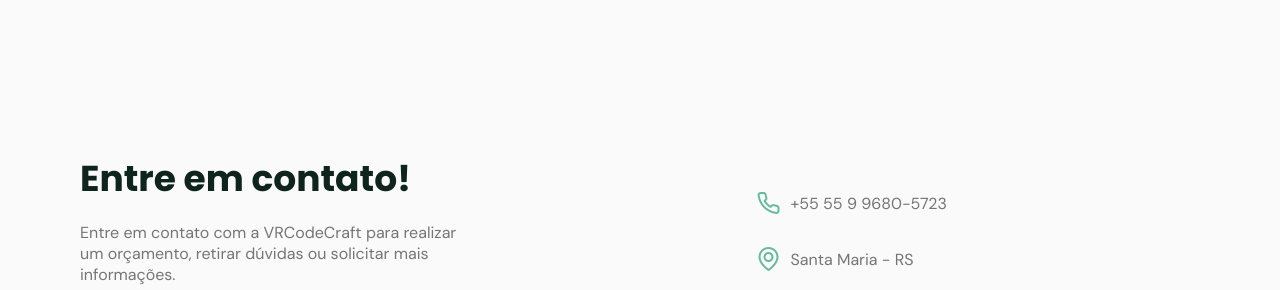
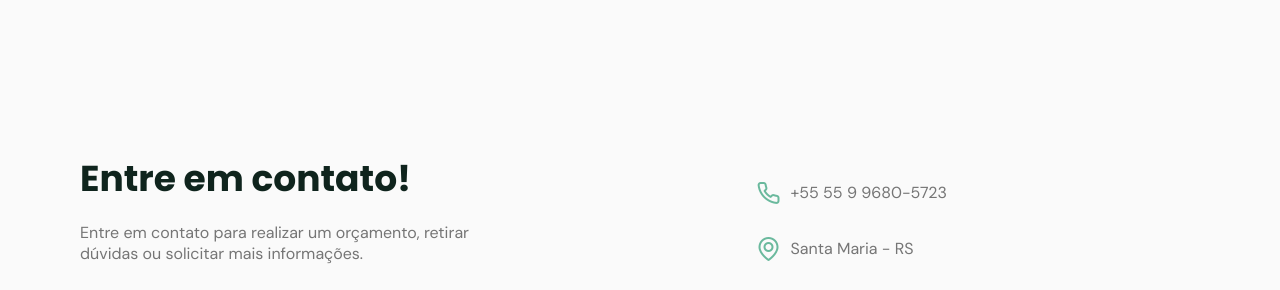
Before and after one commit to eduardorieder/portfolio, a plain HTML site: page index.html in a window 1280 px wide. Shown: the part 3397-3687 px from the top of the page. Drawn offline with nearby package versions, Linux system fonts and the light colour scheme; files whose address does not match are found by name.

Commit message:
Add files via upload

```diff
--- a/index.html
+++ b/index.html
@@ -235,7 +235,7 @@
         <div class="text">
           <h2 class="title">Entre em contato!</h2>
           <p>
-            Entre em contato com a VRCodeCraft para realizar um orçamento, retirar dúvidas ou solicitar mais
+            Entre em contato para realizar um orçamento, retirar dúvidas ou solicitar mais
             informações.
           </p>
           <a href="https://api.whatsapp.com/send?phone=+55559680-5723&text=Olá! Gostaria de solicitar um serviço."
```
Also changed, not shown: deteccao_de_objetos.html (line endings or trailing spaces).
